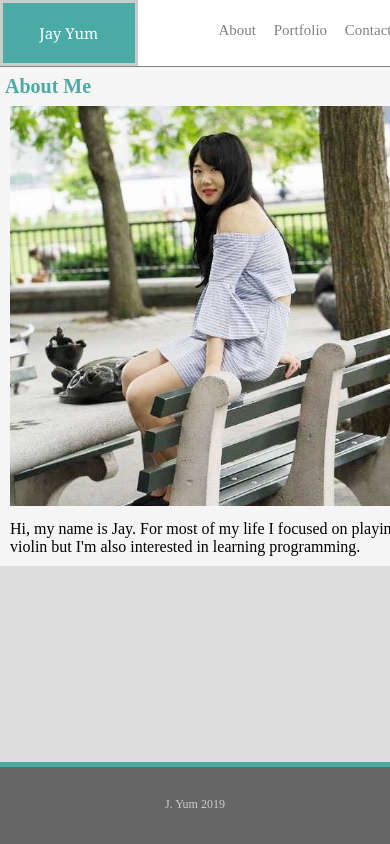
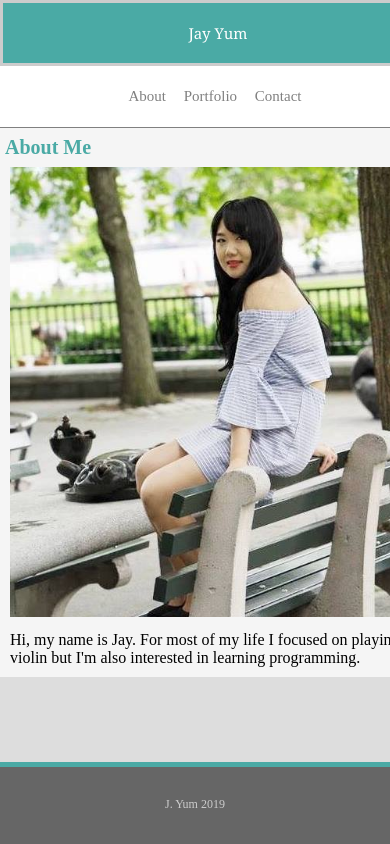
Before and after one commit to jsyum/Responsive-Portfolio, a plain HTML site: page index.html in a window 390 px wide. Shown: the top 844 px of the page. Drawn offline with Linux system fonts and the light colour scheme.

Commit message:
navbar under header mobile

```diff
--- a/assets/css/style.css
+++ b/assets/css/style.css
@@ -2,6 +2,7 @@ body {
   background-color: #dddddd;
   margin: 0px;
   height: 100%;
+  width: 100%;
 }
 
 /* SHARED */
@@ -14,14 +15,14 @@ a {
 /* HEADER */
 .header {
   background-color: white;
-  height: 20%;
+  /* height: 20%; */
   border-bottom: 1px solid grey;
   margin: 0;
   position: relative;
 }
 
 .name {
-  width: 20%;
+  /* width: 20%; */
   margin-left: 6%;
   font-family: "Georgia";
   font-size: 30px;
@@ -40,7 +41,6 @@ a {
   margin-right: 8%;
   font-size: 20px;
   color: grey;
-  box-align: right;
 }
 
 nav li {
@@ -73,7 +73,6 @@ h2 {
 
 .row {
   display: flex;
-  flex-wrap: wrap;
 }
 
 .column {
@@ -100,16 +99,12 @@ h2 {
 }
 
 @media screen and (max-width: 768px) {
-}
-
-@media screen and (max-width: 640px) {
   .header {
-    min-width: 458px;
+    width: 100%;
   }
 
   .about {
     min-width: 410px;
-    margin-left: 0;
     margin-bottom: 20%;
   }
 
@@ -118,17 +113,45 @@ h2 {
   }
   .name {
     font-size: 15px;
-    margin-left: 0%;
   }
   .links {
     font-size: 15px;
-    margin-right: 13%;
   }
   .footer {
     height: 2%;
   }
+}
+
+@media screen and (max-width: 640px) {
+  .header {
+    width: 100%;
+    position: static;
+  }
 
   #profilepic {
-    min-width: 350px;
+    min-width: 450px;
+  }
+
+  .row {
+    flex-wrap: wrap;
+  }
+
+  .name {
+    width: 100%;
+    display: block;
+    margin: 0%;
+  }
+
+  .links {
+    width: 100%;
+    float: none;
+    display: block;
+    text-align: center;
+    margin: 0%;
+  }
+
+  .about {
+    display: block;
+    margin-left: 0;
   }
 }
```
